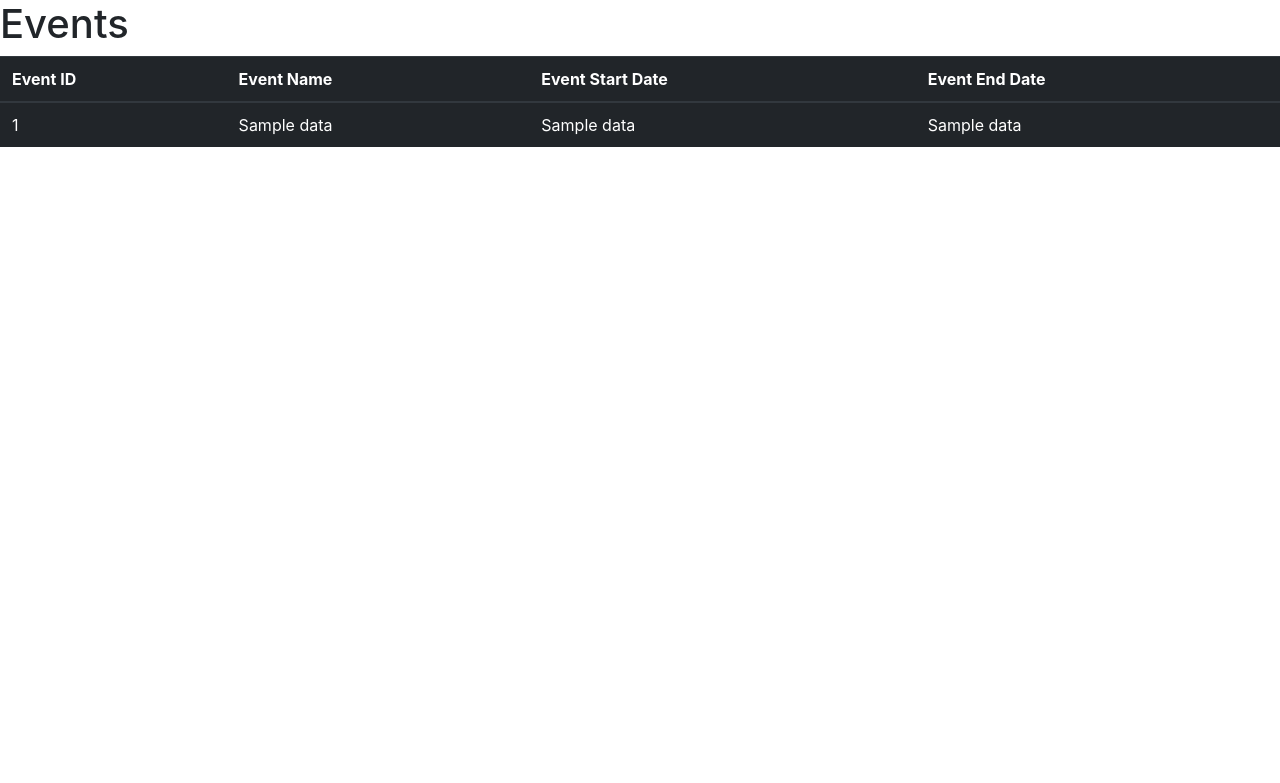
After one commit to jcoeus/xenia, a Flask app: template templates/events.html in a window 1280 px wide. The commit adds this page. Shown: the top 783 px of the page. Run offline with Flask 2, Linux system fonts and the light colour scheme; the template is opened without the code that fills it: most values are stand-ins (such as "Sample title", 1, 10 or a date in 2020); parts of the project's set-up code (start-up, migrations or seed data) failed here and were passed over; some libraries are stand-ins or nearby versions.

Commit message:
Added event table page with corresponding ev pages

```diff
--- a/server.py
+++ b/server.py
@@ -5,7 +5,8 @@ from flask import Flask, request, render_template, g, redirect, Response
 from forms import *
 
 tmpl_dir = os.path.join(os.path.dirname(os.path.abspath(__file__)), 'templates')
-app = Flask(__name__, template_folder=tmpl_dir)
+stat_dir = os.path.join(os.path.dirname(os.path.abspath(__file__)), 'static')
+app = Flask(__name__, template_folder=tmpl_dir, static_folder=stat_dir)
 
 DB_USER = "jc4408"
 DB_PASSWORD = "y4h6k9g9"
@@ -44,6 +45,39 @@ def index():
 
   return render_template("index.html", **context)
 
+@app.route('/events')
+def events():
+  cursor = g.conn.execute("SELECT ev_id, ev_name, day_start, day_end FROM event")
+  events = []
+  for result in cursor:
+    temp = []
+    temp.append(result['ev_id'])
+    temp.append(result['ev_name'])
+    temp.append(result['day_start'])
+    temp.append(result['day_end'])
+    events.append(temp)
+  cursor.close()
+
+  context = dict(data = events)
+
+  return render_template("events.html", **context)
+
+@app.route('/events/<ev_id>')
+def event_page(ev_id):
+  cursor = g.conn.execute("SELECT * FROM event WHERE ev_id = '"+ ev_id+"'")
+  res = []
+  for result in cursor:
+    res = result
+  cursor = g.conn.execute("SELECT grp_name FROM event e INNER JOIN hold h ON e.ev_id = h.ev_id INNER JOIN student_group sg ON h.grp_id = sg.grp_id WHERE e.ev_id='"+ev_id+"' ")
+  sg = []
+  for result in cursor:
+    sq.append(result['grp_name'])
+  cursor.close()
+  context = dict([('ev_id',res['ev_id']), ('ev_name', res['ev_name']),('day_start',res['day_start']),('day_end',res['day_end']),('general_act',res['general_act']),('specific_act',res['specific_act']),('photo',res['photo']),('notes',res['notes'])])
+
+
+  return render_template("event_page.html", **context)
+
 @app.route('/another')
 def another():
   return render_template("anotherfile.html")
@@ -54,9 +88,9 @@ def add():
   name = request.form['name']
   year = request.form['year']
   dep_id = request.form['dep_id']
-  print stu_id, name
-  cmd = 'INSERT INTO seas_student VALUES (:stu_id1, :name1, :year1, :dep_id1)';
-  g.conn.execute(text(cmd),stu_id1 = stu_id,name1 = name, year1 = year, dep_id1 = dep_id);
+  print stu_id, name, year, dep_id
+  cmd = 'INSERT INTO seas_student VALUES (:stu_id1, :name1, :year1, :dep_id1)'
+  g.conn.execute(text(cmd),stu_id1 = stu_id,name1 = name, year1 = year, dep_id1 = dep_id)
   return redirect('/')
 
 @app.route('/signup/', methods=['GET', 'POST'])
--- /dev/null
+++ b/static/styles/main.css
@@ -0,0 +1,4 @@
+body {
+    background-color: rgb(108,172,228);
+    color: rgb(2,33,105);
+}
--- /dev/null
+++ b/templates/events.html
@@ -0,0 +1,43 @@
+<html>
+    <head>
+        <link rel="stylesheet" href="https://maxcdn.bootstrapcdn.com/bootstrap/4.0.0/css/bootstrap.min.css" integrity="sha384-Gn5384xqQ1aoWXA+058RXPxPg6fy4IWvTNh0E263XmFcJlSAwiGgFAW/dAiS6JXm" crossorigin="anonymous">
+    </head>
+    <body>
+        <h1>Events</h1>
+        <table class="table table-dark">
+            <thead>
+                <tr>
+                    <th scope="col">Event ID</th>
+                    <th scope="col">Event Name</th>
+                    <th scope="col">Event Start Date</th>
+                    <th scope="col">Event End Date</th>
+                </tr>
+            </thead>
+            <tbody>
+                {% if data %}
+                {% for n in data %}
+                <tr class='click-row' data-href="/events/{{n[0]}}">
+                    <td>{{n[0]}}</td>
+                    <td>{{n[1]}}</td>
+                    <td>{{n[2]}}</td>
+                    <td>{{n[3]}}</td>
+                </tr>
+                {% endfor %}
+                {% endif %}
+            </tbody>
+        </table>
+
+        </div>
+        <script src="https://code.jquery.com/jquery-3.2.1.slim.min.js" integrity="sha384-KJ3o2DKtIkvYIK3UENzmM7KCkRr/rE9/Qpg6aAZGJwFDMVNA/GpGFF93hXpG5KkN" crossorigin="anonymous"></script>
+        <script src="https://cdnjs.cloudflare.com/ajax/libs/popper.js/1.12.9/umd/popper.min.js" integrity="sha384-ApNbgh9B+Y1QKtv3Rn7W3mgPxhU9K/ScQsAP7hUibX39j7fakFPskvXusvfa0b4Q" crossorigin="anonymous"></script>
+        <script src="https://maxcdn.bootstrapcdn.com/bootstrap/4.0.0/js/bootstrap.min.js" integrity="sha384-JZR6Spejh4U02d8jOt6vLEHfe/JQGiRRSQQxSfFWpi1MquVdAyjUar5+76PVCmYl" crossorigin="anonymous"></script>
+        <script>
+            jQuery(document).ready(function($) {
+                $(".click-row").click(function() {
+                    window.location = $(this).data("href");
+                });
+            });
+        </script>
+    </body>
+
+</html>
```
Also changed, not shown: templates/event_page.html (added, +58 -0 lines), templates/index.html (+1 -6 lines), 1 other file.
